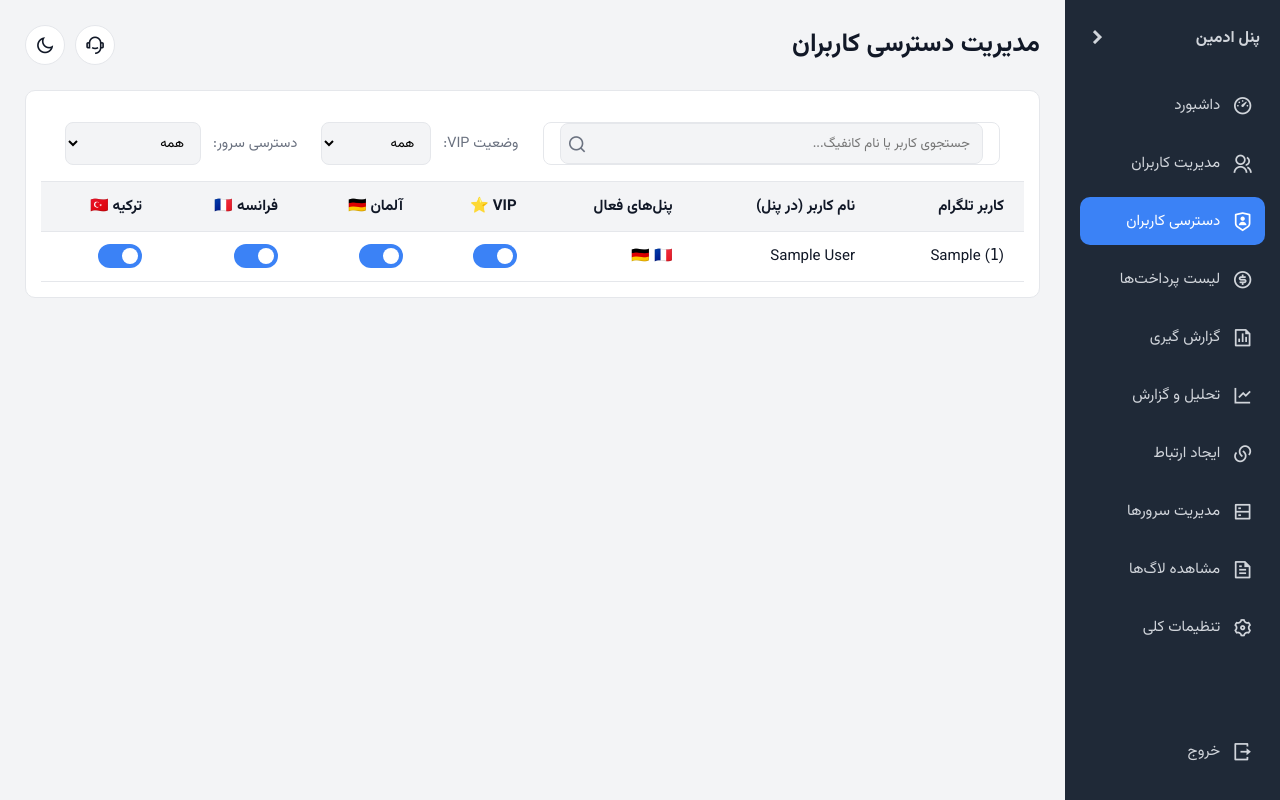
After one commit to nzrmohammad/VPanel-Manager, a Flask app: page /admin/user-access in a window 1280 px wide. The commit adds this page. Run offline with Flask 3, Linux system fonts and the light colour scheme; the visitor is signed in with stand-in values (Sample User, id 1); tables that the repository leaves empty hold one stand-in row (values such as "Sample post"); some libraries are stand-ins or nearby versions.

Commit message:
نهایی

```diff
--- a/bot/utils.py
+++ b/bot/utils.py
@@ -331,7 +331,7 @@ def generate_user_subscription_configs(user_main_uuid: str, user_id: int) -> lis
             continue
         if server_type == 'de' and not has_access_de:
             continue
-        if server_type == 'tr' and not has_access_tr: # شرط دسترسی به ترکیه
+        if server_type == 'tr' and not has_access_tr:
             continue
 
         # بررسی دسترسی کاربر به کانفیگ‌های ویژه (VIP)
--- a/webapp/admin_routes.py
+++ b/webapp/admin_routes.py
@@ -236,7 +236,7 @@ def toggle_template_special_api(template_id):
 @admin_bp.route('/api/templates/set_server_type/<int:template_id>', methods=['POST'])
 @admin_required
 def set_template_server_type_api(template_id):
-    from .services import set_template_server_type_service
+    from bot.utils import set_template_server_type_service
     server_type = request.json.get('server_type')
     try:
         set_template_server_type_service(template_id, server_type)
@@ -247,7 +247,7 @@ def set_template_server_type_api(template_id):
 @admin_bp.route('/api/templates/reset', methods=['POST'])
 @admin_required
 def reset_templates_api():
-    from .services import reset_all_templates
+    from bot.utils import reset_all_templates
     try:
         reset_all_templates()
         return jsonify({'success': True, 'message': 'تمام کانفیگ‌ها با موفقیت حذف و شمارنده ریست شد.'})
@@ -316,3 +316,28 @@ def clear_logs_api():
     except Exception as e:
         logger.error(f"Error clearing logs via API: {e}", exc_info=True)
         return jsonify({'success': False, 'message': 'یک خطای ناشناخته در سرور رخ داد.'}), 500
+
+@admin_bp.route('/user-access')
+@admin_required
+def user_access_page():
+    # یک تابع جدید در database.py برای گرفتن همه کاربران با اطلاعات تلگرامشان بساز
+    bot_users_with_uuids = db.get_all_bot_users_with_uuids()
+    return render_template('admin_user_access.html', bot_users=bot_users_with_uuids, is_admin=True)
+
+@admin_bp.route('/api/users/toggle_access', methods=['POST'])
+@admin_required
+def toggle_user_access_api():
+    data = request.json
+    uuid_id = data.get('uuid_id')
+    server = data.get('server')
+    status = data.get('status')
+
+    if not all([uuid_id, server, isinstance(status, bool)]):
+        return jsonify({'success': False, 'message': 'درخواست نامعتبر است.'}), 400
+
+    # یک تابع جدید در database.py برای این کار بساز
+    success = db.update_user_server_access(uuid_id, server, status)
+    if success:
+        return jsonify({'success': True, 'message': 'وضعیت دسترسی تغییر کرد.'})
+    else:
+        return jsonify({'success': False, 'message': 'خطا در به‌روزرسانی دیتابیس.'}), 500
--- /dev/null
+++ b/webapp/templates/admin_user_access.html
@@ -0,0 +1,247 @@
+{% extends "base.html" %}
+
+{% block title %}مدیریت دسترسی و فیلتر کاربران{% endblock %}
+
+{% block extra_css %}
+<style>
+    /* --- استایل‌های اختصاصی این صفحه (برگرفته از style.css و responsive.css) --- */
+
+    /* استایل سوییچ سفارشی */
+    .switch { position: relative; display: inline-block; width: 44px; height: 24px; flex-shrink: 0; }
+    .switch input { opacity: 0; width: 0; height: 0; }
+    .slider { position: absolute; cursor: pointer; top: 0; left: 0; right: 0; bottom: 0; background-color: #ccc; transition: .4s; border-radius: 34px; }
+    .slider:before { position: absolute; content: ""; height: 16px; width: 16px; left: 4px; bottom: 4px; background-color: white; transition: .4s; border-radius: 50%; }
+    input:checked + .slider { background-color: var(--accent-color); }
+    input:checked + .slider:before { transform: translateX(20px); }
+
+    /* استایل بخش کنترل‌ها (جستجو و فیلتر) */
+    .table-controls {
+        display: flex;
+        justify-content: space-between;
+        align-items: center;
+        padding: 1rem 1.5rem;
+        border-bottom: 1px solid var(--border-color);
+        flex-wrap: wrap;
+        gap: 1.5rem;
+    }
+    .search-box {
+        position: relative;
+        flex-grow: 1;
+        min-width: 280px;
+    }
+    .search-box input {
+        width: 100%;
+        padding: 9px 12px 9px 40px;
+        border-radius: 8px;
+        border: 1px solid var(--border-color);
+        background-color: var(--bg-color);
+        transition: border-color 0.2s, box-shadow 0.2s;
+    }
+    .search-box input:focus {
+        outline: none;
+        border-color: var(--accent-color);
+        box-shadow: 0 0 0 3px rgba(var(--accent-rgb), 0.2);
+    }
+    .search-box .ri-search-line {
+        position: absolute;
+        left: 12px;
+        top: 50%;
+        transform: translateY(-50%);
+        color: var(--text-secondary);
+        font-size: 1.2rem;
+    }
+    .filter-group {
+        display: flex;
+        align-items: center;
+        gap: 0.75rem;
+    }
+    .filter-group label {
+        color: var(--text-secondary);
+        font-size: 0.9rem;
+    }
+    .filter-group select {
+        padding: 9px 12px;
+        border-radius: 8px;
+        border: 1px solid var(--border-color);
+        background-color: var(--bg-color);
+    }
+
+    /* واکنشگرایی برای موبایل */
+    @media (max-width: 767px) {
+        .table-controls {
+            flex-direction: column;
+            align-items: stretch;
+            gap: 1rem;
+        }
+        /* --- برچسب‌های جدول واکنشگرا --- */
+        .data-table thead { display: none; }
+        .data-table tr { display: block; border: 1px solid var(--border-color); border-radius: var(--border-radius); margin-bottom: 1rem; padding: 0.75rem; }
+        .data-table td { display: flex; justify-content: space-between; align-items: center; padding: 0.8rem 0; border-bottom: 1px dashed var(--border-color); text-align: left !important; }
+        .data-table td:last-child { border-bottom: none; }
+        .data-table td::before { font-weight: bold; color: var(--text-secondary); }
+
+        /* اصلاح ترتیب ستون‌ها برای نمایش در موبایل */
+        .data-table td:nth-of-type(1)::before { content: 'کاربر'; }
+        .data-table td:nth-of-type(2)::before { content: 'نام کانفیگ'; }
+        .data-table td:nth-of-type(3)::before { content: 'پنل‌ها'; }
+        .data-table td:nth-of-type(4)::before { content: 'VIP ⭐'; } /* ستون جدید */
+        .data-table td:nth-of-type(5)::before { content: 'آلمان 🇩🇪'; }
+        .data-table td:nth-of-type(6)::before { content: 'فرانسه 🇫🇷'; }
+        .data-table td:nth-of-type(7)::before { content: 'ترکیه 🇹🇷'; }
+    }
+</style>
+{% endblock %}
+
+{% block page_content %}
+    {% set page_title='مدیریت دسترسی کاربران' %}
+    {% include 'partials/_header.html' %}
+
+    <div class="info-card data-table-container">
+        <!-- بخش جدید: جستجو و فیلتر -->
+        <div class="table-controls">
+            <div class="search-box">
+                <i class="ri-search-line"></i>
+                <input type="text" id="searchInput" placeholder="جستجوی کاربر یا نام کانفیگ...">
+            </div>
+            <div class="filter-group">
+                <label for="vipFilter">وضعیت VIP:</label>
+                <select id="vipFilter">
+                    <option value="all">همه</option>
+                    <option value="vip">فقط VIP</option>
+                    <option value="normal">کاربران عادی</option>
+                </select>
+            </div>
+            <div class="filter-group">
+                <label for="serverFilter">دسترسی سرور:</label>
+                <select id="serverFilter">
+                    <option value="all">همه</option>
+                    <option value="de">شامل آلمان 🇩🇪</option>
+                    <option value="fr">شامل فرانسه 🇫🇷</option>
+                    <option value="tr">شامل ترکیه 🇹🇷</option>
+                </select>
+            </div>
+        </div>
+
+        <div class="table-responsive">
+            <table class="data-table">
+                <thead>
+                    <tr>
+                        <th>کاربر تلگرام</th>
+                        <th>نام کاربر (در پنل)</th>
+                        <th>پنل‌های فعال</th>
+                        <th>VIP ⭐</th>
+                        <th>آلمان 🇩🇪</th>
+                        <th>فرانسه 🇫🇷</th>
+                        <th>ترکیه 🇹🇷</th>
+                    </tr>
+                </thead>
+                <tbody id="user-table-body">
+                    {% for user in bot_users %}
+                        <tr data-uuid-id="{{ user.uuid_id }}" data-uuid="{{ user.uuid }}">
+                            <td>{{ user.first_name or 'کاربر' }} (<code>{{ user.user_id }}</code>)</td>
+                            <td>{{ user.config_name }}</td>
+                            <td class="panel-display-cell">🇩🇪 {% if user.is_on_marzban %}🇫🇷{% endif %}</td>
+                            <td class="access-toggle-cell">
+                                <label class="switch"><input type="checkbox" class="toggle-vip" {% if user.is_vip %}checked{% endif %}><span class="slider"></span></label>
+                            </td>
+                            <td class="access-toggle-cell">
+                                <label class="switch"><input type="checkbox" class="access-toggle" data-server="de" {% if user.has_access_de %}checked{% endif %}><span class="slider"></span></label>
+                            </td>
+                            <td class="access-toggle-cell">
+                                <label class="switch"><input type="checkbox" class="access-toggle" data-server="fr" {% if user.has_access_fr %}checked{% endif %}><span class="slider"></span></label>
+                            </td>
+                            <td class="access-toggle-cell">
+                                <label class="switch"><input type="checkbox" class="access-toggle" data-server="tr" {% if user.has_access_tr %}checked{% endif %}><span class="slider"></span></label>
+                            </td>
+                        </tr>
+                    {% else %}
+                        <tr><td colspan="7" class="text-center py-4">هیچ کاربری در ربات ثبت‌نام نکرده است.</td></tr>
+                    {% endfor %}
+                    <tr id="no-results-row" style="display: none;"><td colspan="7" class="text-center py-4">هیچ کاربری با این مشخصات یافت نشد.</td></tr>
+                </tbody>
+            </table>
+        </div>
+    </div>
+{% endblock %}
+
+{% block extra_js %}
+<script>
+document.addEventListener('DOMContentLoaded', function() {
+    // --- انتخاب عناصر ---
+    const csrfToken = '{{ csrf_token() }}';
+    const tableBody = document.getElementById('user-table-body');
+    const searchInput = document.getElementById('searchInput');
+    const vipFilter = document.getElementById('vipFilter');
+    const serverFilter = document.getElementById('serverFilter');
+    const noResultsRow = document.getElementById('no-results-row');
+
+    // --- تابع اصلی فیلتر و جستجو ---
+    function filterAndSearch() {
+        const searchTerm = searchInput.value.toLowerCase().trim();
+        const vipStatus = vipFilter.value;
+        const serverAccess = serverFilter.value;
+        let visibleCount = 0;
+
+        tableBody.querySelectorAll('tr[data-uuid]').forEach(row => {
+            const userName = row.cells[0].textContent.toLowerCase();
+            const configName = row.cells[1].textContent.toLowerCase();
+            const isVip = row.querySelector('.toggle-vip').checked;
+
+            const searchMatch = userName.includes(searchTerm) || configName.includes(searchTerm);
+            const vipMatch = (vipStatus === 'all') || (vipStatus === 'vip' && isVip) || (vipStatus === 'normal' && !isVip);
+            const serverMatch = (serverAccess === 'all') || (row.querySelector(`.access-toggle[data-server="${serverAccess}"]`).checked);
+
+            if (searchMatch && vipMatch && serverMatch) {
+                row.style.display = '';
+                visibleCount++;
+            } else {
+                row.style.display = 'none';
+            }
+        });
+        noResultsRow.style.display = visibleCount === 0 ? '' : 'none';
+    }
+
+    // --- اتصال Event Listener ها ---
+    let debounceTimer;
+    searchInput.addEventListener('input', () => {
+        clearTimeout(debounceTimer);
+        debounceTimer = setTimeout(filterAndSearch, 300);
+    });
+    vipFilter.addEventListener('change', filterAndSearch);
+    serverFilter.addEventListener('change', filterAndSearch);
+
+    // --- منطق مربوط به سوییچ‌ها ---
+  // --- منطق مربوط به سوییچ‌ها (کد قبلی) ---
+    tableBody.addEventListener('change', function(e) {
+        const checkbox = e.target;
+        if (!checkbox.matches('.access-toggle, .toggle-vip')) return;
+
+        const row = checkbox.closest('tr');
+        checkbox.disabled = true;
+
+        if (checkbox.classList.contains('access-toggle')) {
+            const uuidId = row.dataset.uuidId;
+            const server = checkbox.dataset.server;
+            const status = checkbox.checked;
+            fetch('/admin/api/users/toggle_access', {
+                method: 'POST',
+                headers: { 'Content-Type': 'application/json', 'X-CSRF-Token': csrfToken },
+                body: JSON.stringify({ uuid_id: parseInt(uuidId), server, status })
+            }).catch(err => console.error(err)).finally(() => { checkbox.disabled = false; });
+        } else if (checkbox.classList.contains('toggle-vip')) {
+            const uuid = row.dataset.uuid;
+            const originalState = !checkbox.checked;
+            fetch(`/admin/api/users/toggle_vip/${uuid}`, {
+                method: 'POST',
+                headers: { 'X-CSRF-Token': csrfToken }
+            }).then(res => res.ok ? res.json() : Promise.reject(res))
+            .then(data => { if (!data.success) throw new Error(data.message); showToast(data.message, true); })
+            .catch(err => { showToast('خطا در به‌روزرسانی وضعیت', false); checkbox.checked = originalState; })
+            .finally(() => { checkbox.disabled = false; });
+        }
+    });
+
+        // ... (کد جاوااسکریپت برای مدیریت سوییچ‌ها از پاسخ قبلی بدون تغییر باقی می‌ماند)
+    });
+</script>
+{% endblock %}
--- a/webapp/templates/partials/_sidebar_admin.html
+++ b/webapp/templates/partials/_sidebar_admin.html
@@ -7,6 +7,7 @@
         <ul>
             <li><a href="{{ url_for('admin.admin_dashboard') }}" class="{% if request.endpoint == 'admin.admin_dashboard' %}active{% endif %}"><i class="ri-dashboard-3-line nav-icon"></i><span class="nav-text">داشبورد</span></a></li>
             <li><a href="{{ url_for('admin.user_management_page') }}" class="{% if request.endpoint == 'admin.user_management_page' %}active{% endif %}"><i class="ri-group-line nav-icon"></i><span class="nav-text">مدیریت کاربران</span></a></li>
+            <li><a href="{{ url_for('admin.user_access_page') }}" class="{% if request.endpoint == 'admin.user_access_page' %}active{% endif %}"><i class="ri-shield-user-line nav-icon"></i><span class="nav-text">دسترسی کاربران</span></a></li>
             <li><a href="{{ url_for('admin.payment_list_page') }}" class="{% if request.endpoint == 'admin.payment_list_page' %}active{% endif %}"><i class="ri-money-dollar-circle-line nav-icon"></i><span class="nav-text">لیست پرداخت‌ها</span></a></li>
             <li><a href="{{ url_for('admin.comprehensive_report_page') }}" class="{% if request.endpoint == 'admin.comprehensive_report_page' %}active{% endif %}"><i class="ri-file-chart-line nav-icon"></i><span class="nav-text">گزارش گیری</span></a></li>
             <li><a href="{{ url_for('admin.analytics_page') }}" class="{% if request.endpoint == 'admin.analytics_page' %}active{% endif %}"><i class="ri-line-chart-line nav-icon"></i><span class="nav-text">تحلیل و گزارش</span></a></li>
```
Also changed, not shown: bot/database.py (+74 -14 lines), webapp/templates/admin_templates.html (+22 -57 lines).
